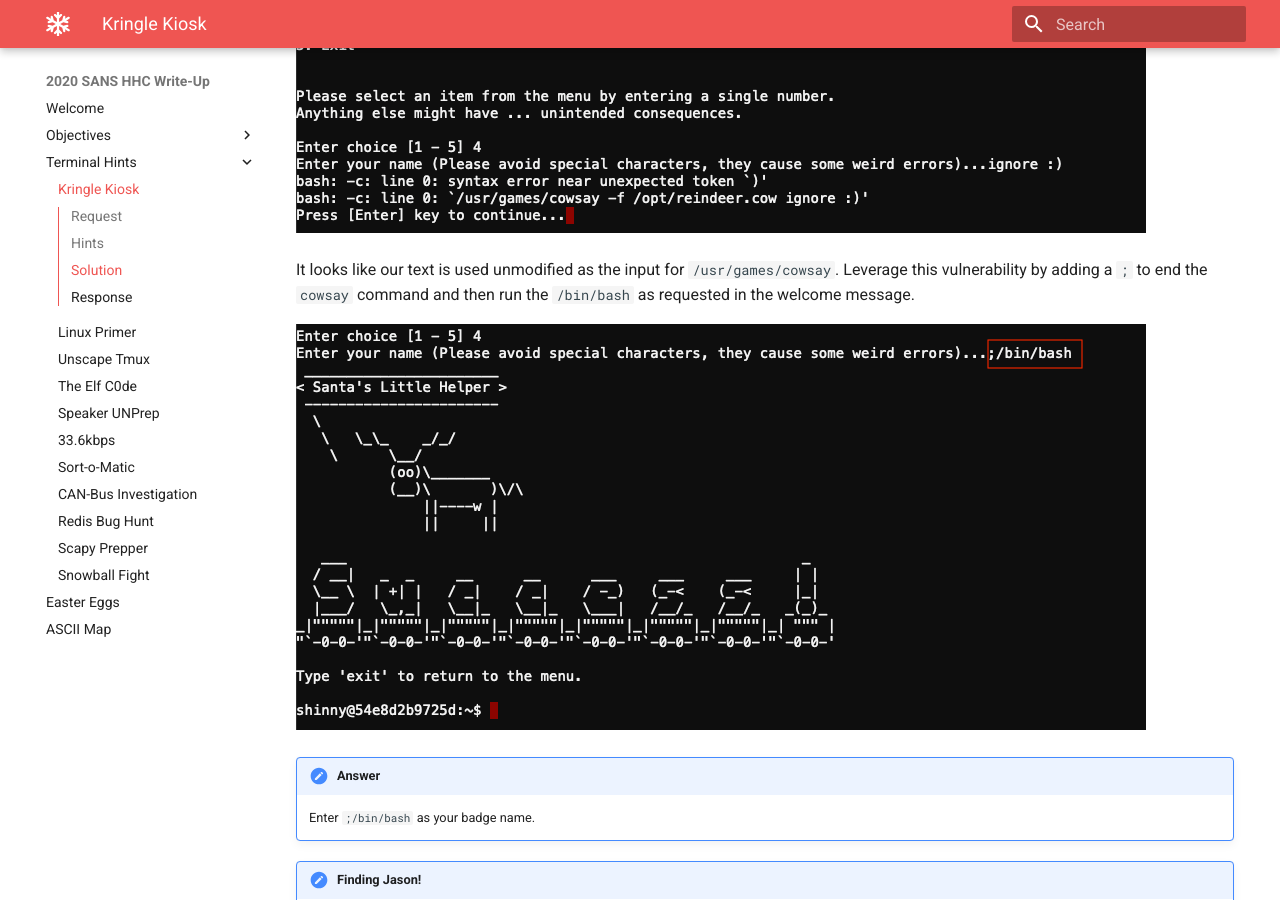
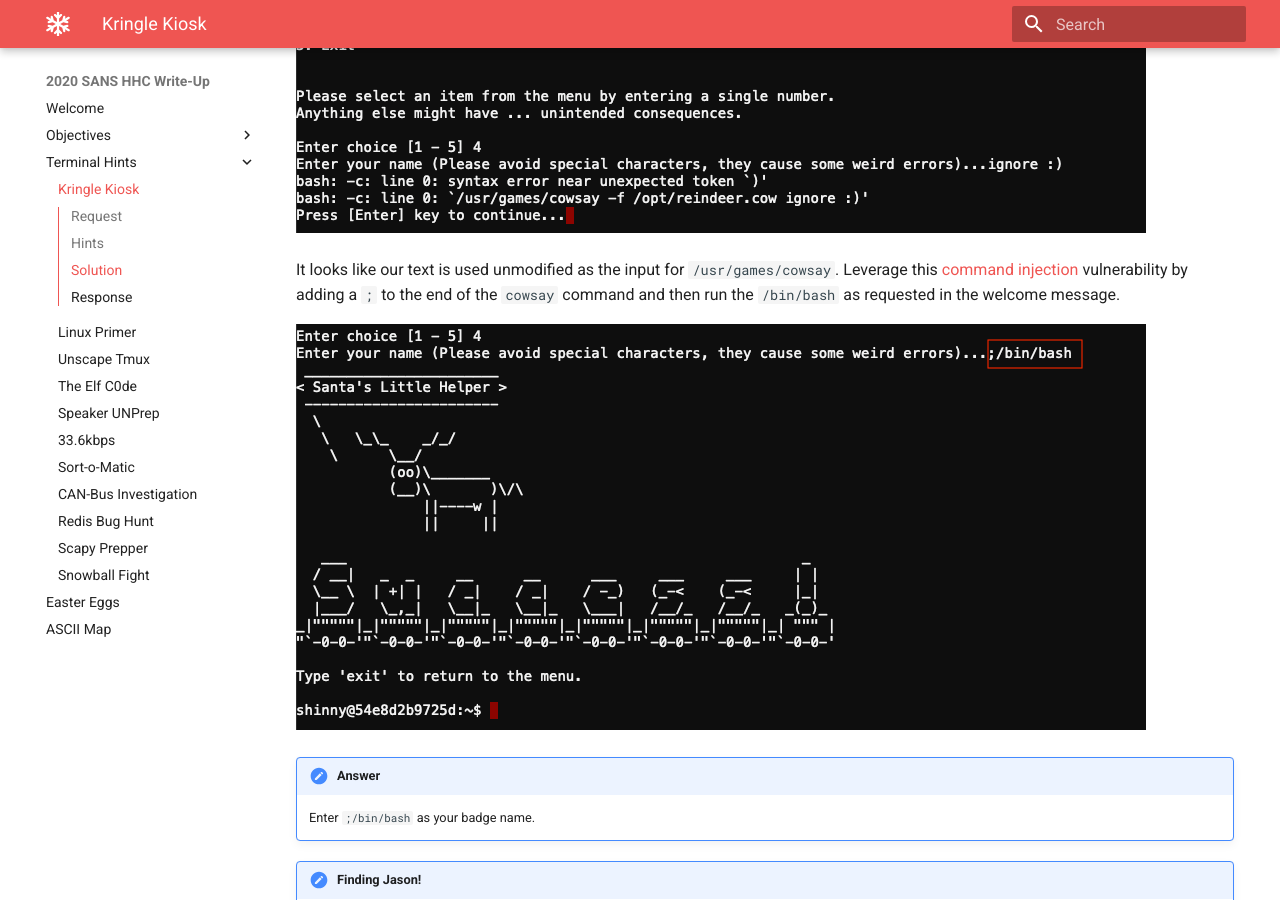
Before and after one commit to crahan/HolidayHackChallenge2020, an MkDocs documentation site: the page built from docs/hints/h2.md, in a window 1280 px wide and 900 px high, scrolled down 953 px. Built offline with MkDocs 1.6.1 and Material for MkDocs 9.7.7, drawn with Linux system fonts in a browser that asks for light colours; emoji names are drawn with the system emoji font; comment, search, counter and statistics services are not loaded.

Commit message:
Add links

```diff
--- a/docs/hints/h2.md
+++ b/docs/hints/h2.md
@@ -40,7 +40,7 @@
 
 ![Ignore warning](../img/hints/h2/ignore_warning.png)
 
-It looks like our text is used unmodified as the input for `/usr/games/cowsay`. Leverage this vulnerability by adding a `;` to end the `cowsay` command and then run the `/bin/bash` as requested in the welcome message.
+It looks like our text is used unmodified as the input for `/usr/games/cowsay`. Leverage this [command injection](https://owasp.org/www-community/attacks/Command_Injection) vulnerability by adding a `;` to the end of the `cowsay` command and then run the `/bin/bash` as requested in the welcome message.
 
 ![Solution](../img/hints/h2/solution.png)
 
```
Also changed, not shown: docs/objectives/o8.md (+1 -1 lines).
